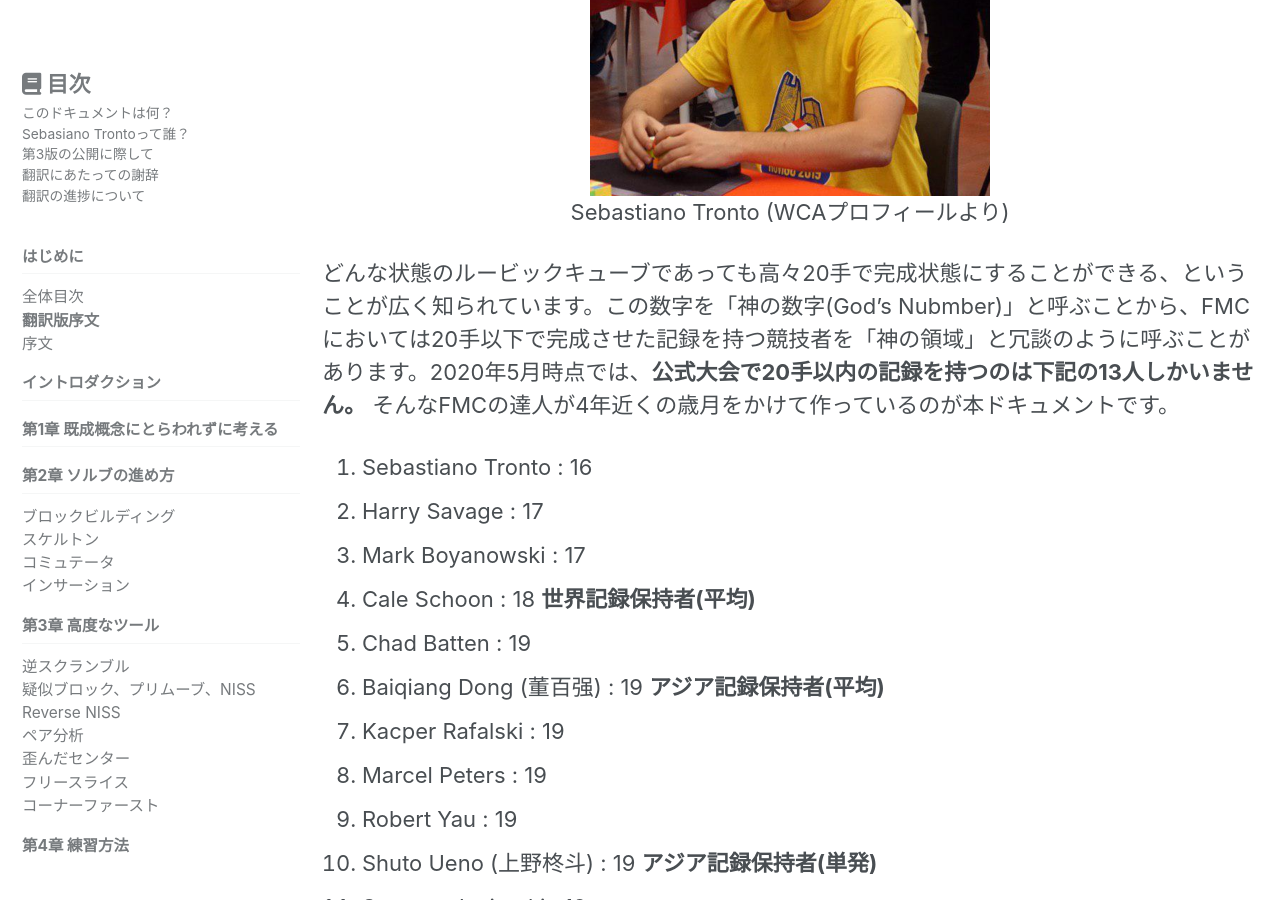
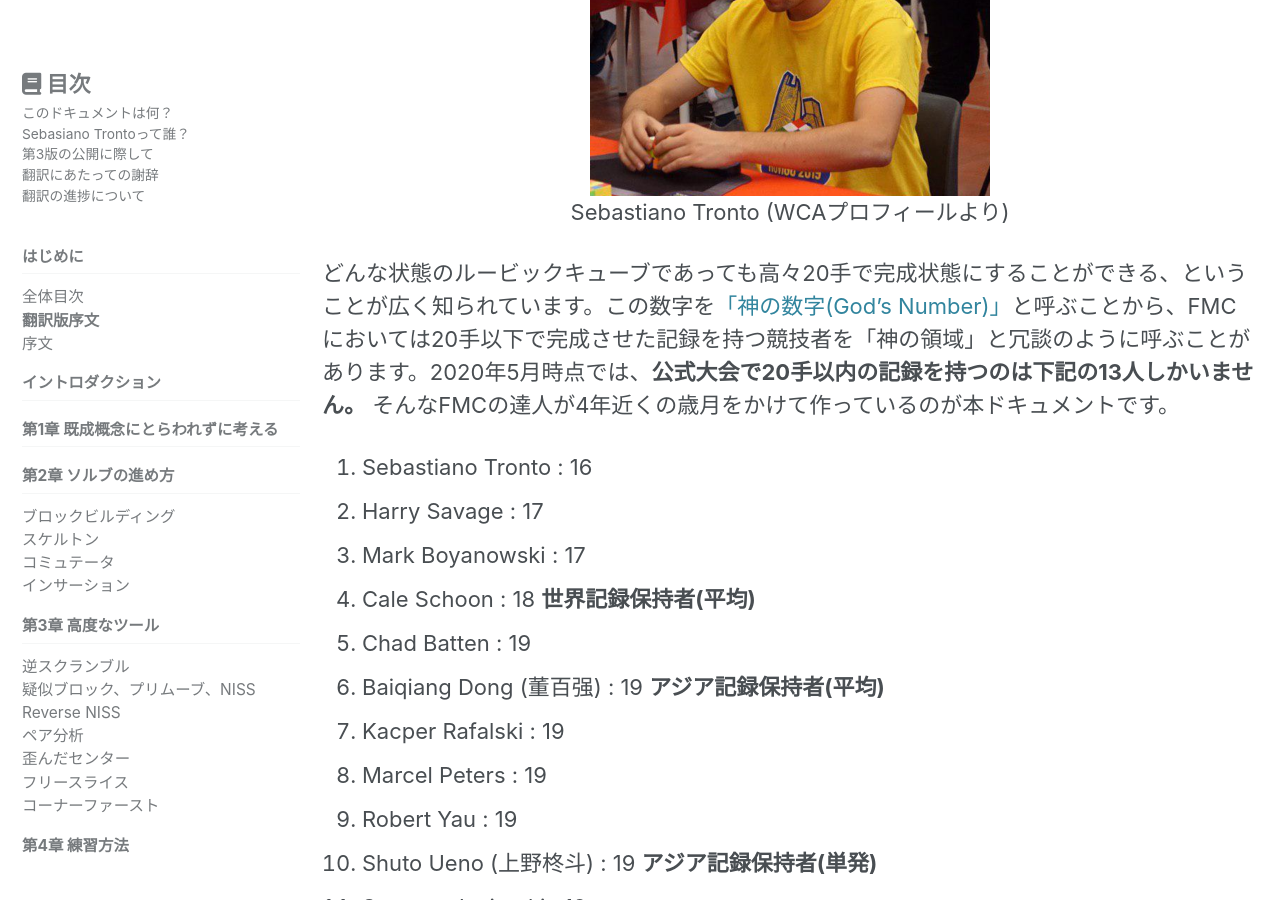
Before and after one commit to kawam1123/translation, a Jekyll site: the page built from _pages/FMC-Tutorial/FMC-tutorial-v3-translationpreface.md, in a window 1280 px wide and 900 px high, scrolled down 1862 px. Built offline with Jekyll 4.4.1, drawn with Linux system fonts in a browser that asks for light colours; cached includes are drawn as plain includes; nearby versions of some CDN libraries.

Commit message:
誤字修正

```diff
--- a/_pages/FMC-Tutorial/FMC-tutorial-v3-translationpreface.md
+++ b/_pages/FMC-Tutorial/FMC-tutorial-v3-translationpreface.md
@@ -40,7 +40,7 @@
 Sebastiano Tronto (WCAプロフィールより)
 {:.text-center}
 
-どんな状態のルービックキューブであっても高々20手で完成状態にすることができる、ということが広く知られています。この数字を「神の数字(God's Nubmber)」と呼ぶことから、FMCにおいては20手以下で完成させた記録を持つ競技者を「神の領域」と冗談のように呼ぶことがあります。2020年5月時点では、**公式大会で20手以内の記録を持つのは下記の13人しかいません。** そんなFMCの達人が4年近くの歳月をかけて作っているのが本ドキュメントです。
+どんな状態のルービックキューブであっても高々20手で完成状態にすることができる、ということが広く知られています。この数字を[「神の数字(God's Number)」](https://www.speedsolving.com/wiki/index.php/God%27s_Algorithm)と呼ぶことから、FMCにおいては20手以下で完成させた記録を持つ競技者を「神の領域」と冗談のように呼ぶことがあります。2020年5月時点では、**公式大会で20手以内の記録を持つのは下記の13人しかいません。** そんなFMCの達人が4年近くの歳月をかけて作っているのが本ドキュメントです。
 
 1. Sebastiano Tronto : 16
 1. Harry Savage : 17
```
